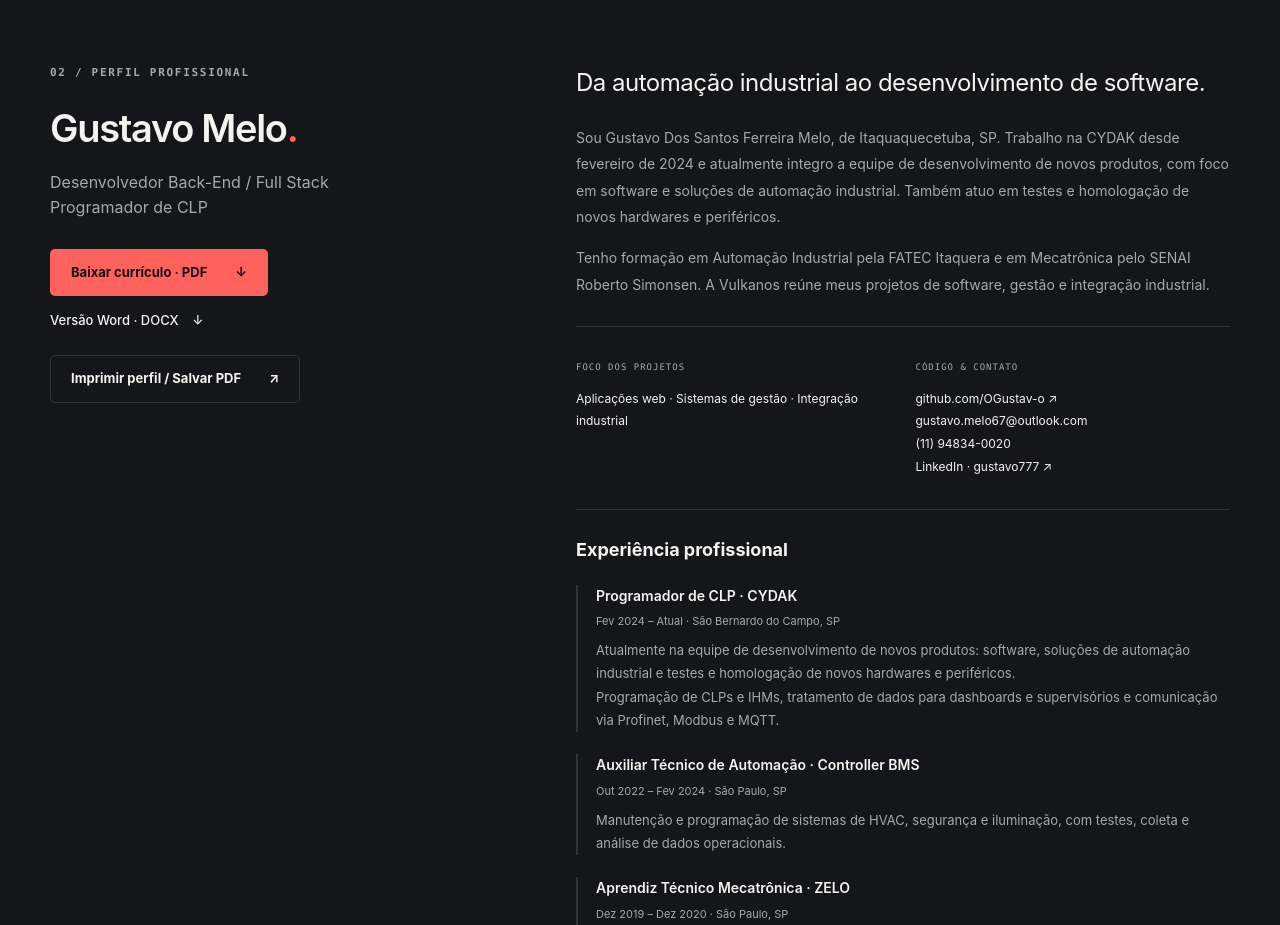
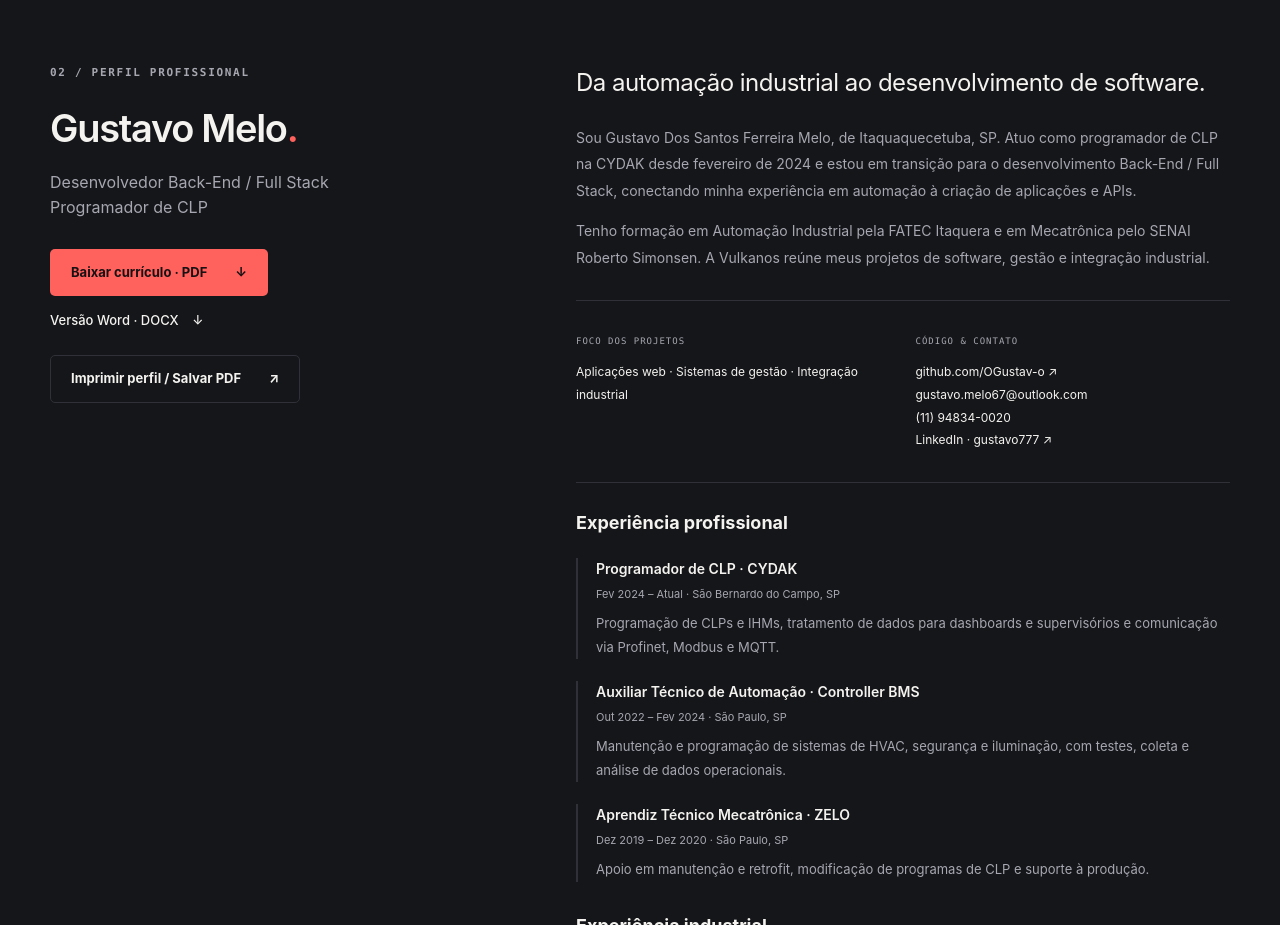
Before and after one commit to OGustav-o/Vulkanos, a website: page public/index.html in a window 1280 px wide. Shown: the part 1820-2745 px from the top of the page. Drawn offline with Linux system fonts and the light colour scheme; no server answers.

Commit message:
Atualizações

```diff
--- a/public/index.html
+++ b/public/index.html
@@ -197,11 +197,11 @@
               Da automação industrial ao desenvolvimento de software.
             </p>
             <p>
-              Sou Gustavo Dos Santos Ferreira Melo, de Itaquaquecetuba, SP.
-              Trabalho na CYDAK desde fevereiro de 2024 e atualmente integro a
-              equipe de desenvolvimento de novos produtos, com foco em software
-              e soluções de automação industrial. Também atuo em testes e
-              homologação de novos hardwares e periféricos.
+              Sou Gustavo Dos Santos Ferreira Melo, de Itaquaquecetuba, SP. Atuo
+              como programador de CLP na CYDAK desde fevereiro de 2024 e estou
+              em transição para o desenvolvimento Back-End / Full Stack,
+              conectando minha experiência em automação à criação de aplicações
+              e APIs.
             </p>
             <p>
               Tenho formação em Automação Industrial pela FATEC Itaquera e em
@@ -243,11 +243,6 @@
                   <h4>Programador de CLP · CYDAK</h4>
                   <p class="career-date">
                     Fev 2024 – Atual · São Bernardo do Campo, SP
-                  </p>
-                  <p>
-                    Atualmente na equipe de desenvolvimento de novos produtos:
-                    software, soluções de automação industrial e testes e
-                    homologação de novos hardwares e periféricos.
                   </p>
                   <p>
                     Programação de CLPs e IHMs, tratamento de dados para
@@ -446,4 +441,3 @@
     </footer>
   </body>
 </html>
-/*fgdfgdfg*/
```
